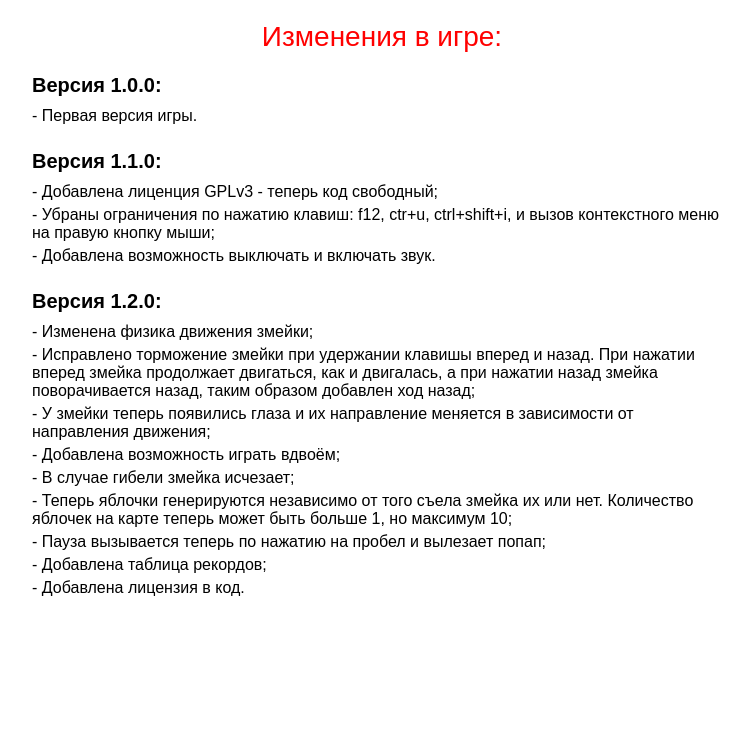
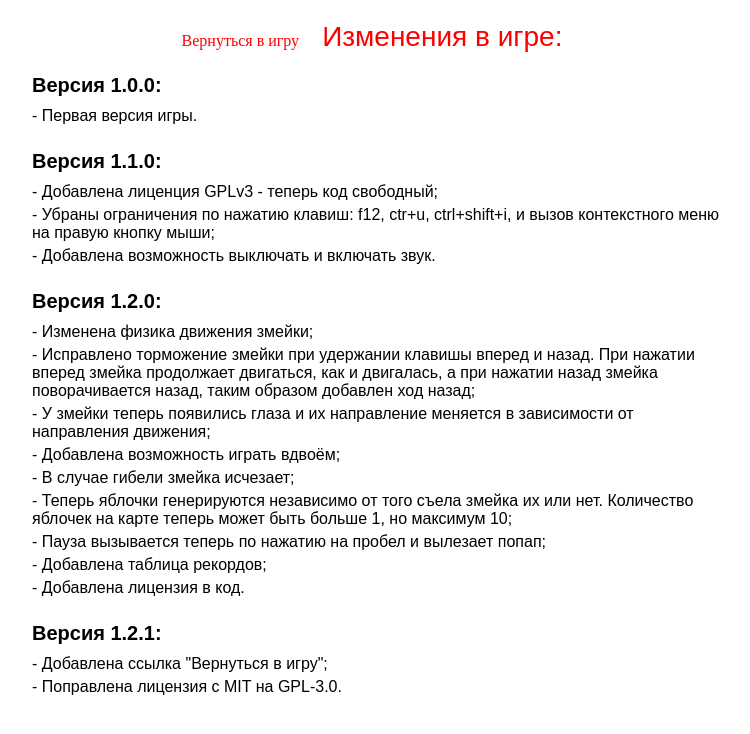
Before and after one commit to AlekseySemiconductor/snake_pureJS, a plain HTML site: page changes.html in a window 1280 px wide. Shown: the whole page, without its empty margins (258-1008 px from the left). Drawn offline with Linux system fonts and the light colour scheme.

Commit message:
Обновил игру до версии 1.2.1

```diff
--- a/changes.html
+++ b/changes.html
@@ -14,6 +14,7 @@
 
 	<div class="top">
 
+		<a class="back" href="https://alekseysemiconductor.github.io/snake_pureJS/">Вернуться в игру</a>
 		<h1 class="title"><span class="title__main">Изменения в игре:</span></h1>
 
 	</div>
@@ -43,6 +44,11 @@
 				<p class="changesTable__text">- Добавлена таблица рекордов;</p>
 				<p class="changesTable__text">- Добавлена лицензия в код.</p>
 			</li>
+			<li class="changesTable__line">
+				<h2 class="changesTable__heading">Версия 1.2.1:</h2>
+				<p class="changesTable__text">- Добавлена ссылка "Вернуться в игру";</p>
+				<p class="changesTable__text">- Поправлена лицензия с MIT на GPL-3.0.</p>
+			</li>
 		</ul>
 
 	</form>
--- a/css/less/main.less
+++ b/css/less/main.less
@@ -605,7 +605,11 @@ input::-moz-focus-outer {
 	border: 1px solid #000;
 }
 
-
+.back {
+	color: #f00;
+	text-decoration: none;
+	font-size: 16px;
+}
 
 // ===========================================================
 
--- a/js/js/snake.js
+++ b/js/js/snake.js
@@ -2,10 +2,10 @@
  * Snake pure javascript.
  *
  * Copyright (c) 2017 Aleksey Semiconductor
- * Licensed under the MIT license:
- * http://www.opensource.org/licenses/mit-license.php
+ * Licensed under the GPL-3.0 license:
+ * https://opensource.org/licenses/GPL-3.0
  * @author: Aleksey Semiconductor (https://alekseysemiconductor.github.io/snake_pureJS/)
- * @version: 1.2.0 - 16/05/2017
+ * @version: 1.2.1 - 16/05/2017
 **/
 
 window.onload = function() {
```
Also changed, not shown: index.html (+2 -2 lines), css/main.min.css, js/snake.min.js.
